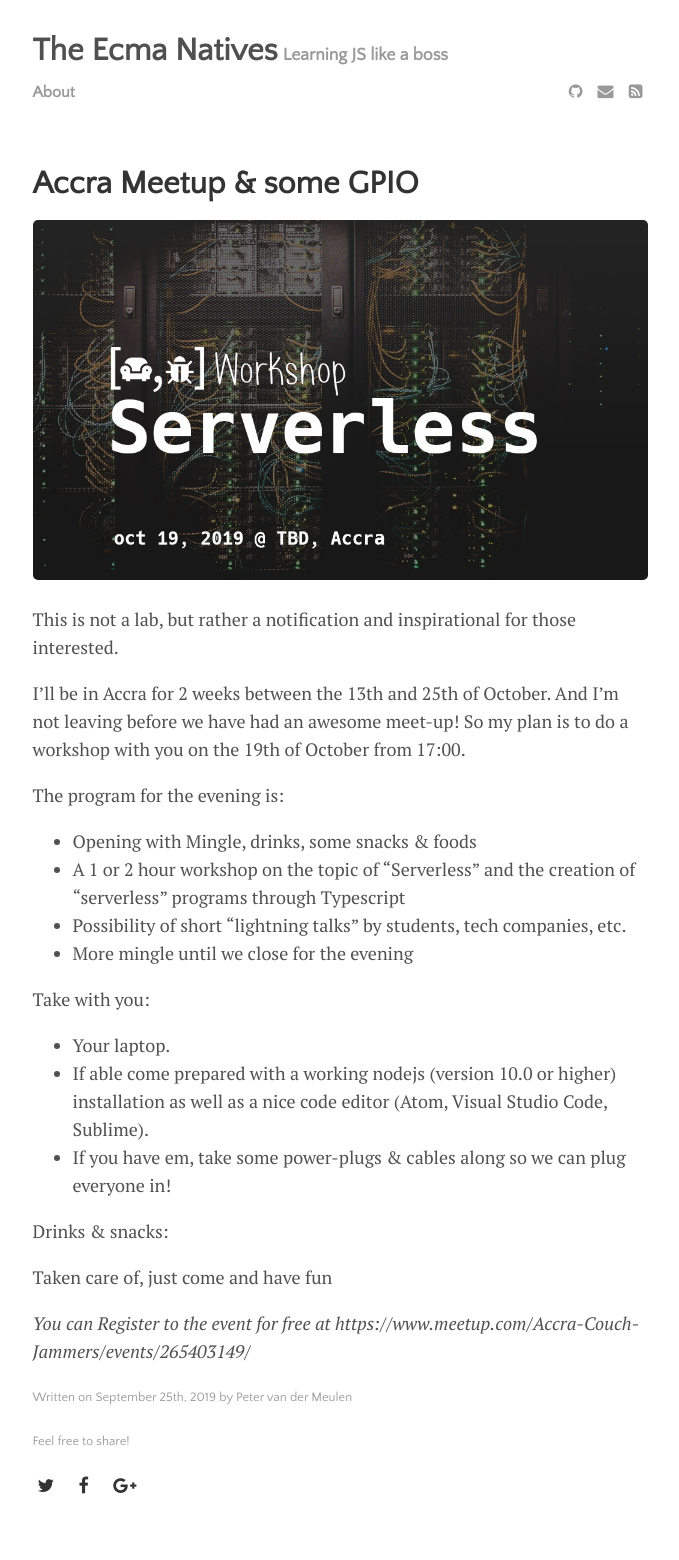
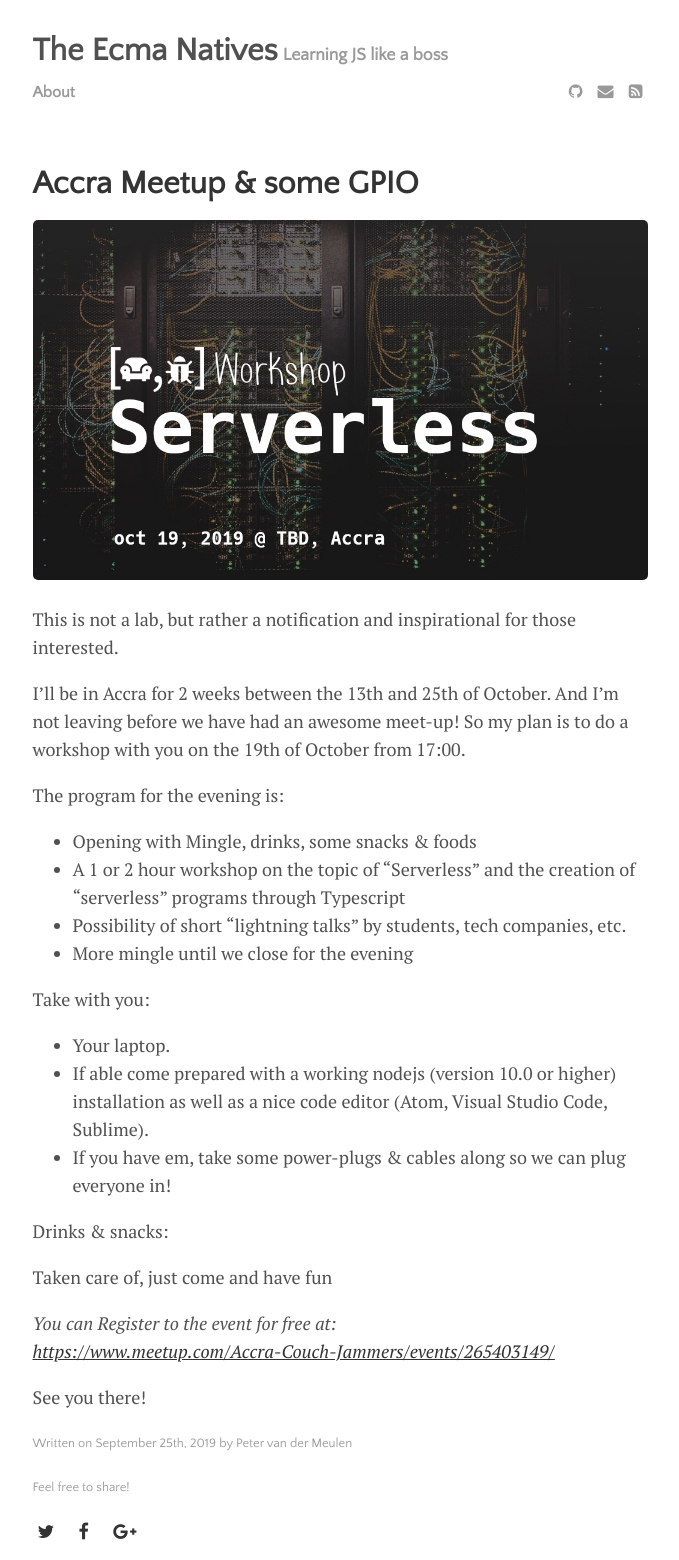
Before and after one commit to ecmanatives/ecmanatives.github.io, a Jekyll site: the page built from _posts/2019-09-30-meetup.markdown, in a window 1280 px wide, cut to the strip 0-1560 px from the top of the page. Shown: the whole strip, without its empty margins (300-979 px from the left). Built offline with Jekyll 4.4.1, drawn with Linux system fonts in a browser that asks for light colours.

Commit message:
Link didn't work

```diff
--- a/_posts/2019-09-30-meetup.markdown
+++ b/_posts/2019-09-30-meetup.markdown
@@ -31,5 +31,7 @@
 
 Taken care of, just come and have fun
 
-*You can Register to the event for free at
-https://www.meetup.com/Accra-Couch-Jammers/events/265403149/*
+*You can Register to the event for free at:
+[https://www.meetup.com/Accra-Couch-Jammers/events/265403149/](https://www.meetup.com/Accra-Couch-Jammers/events/265403149/)*
+
+See you there!
```
